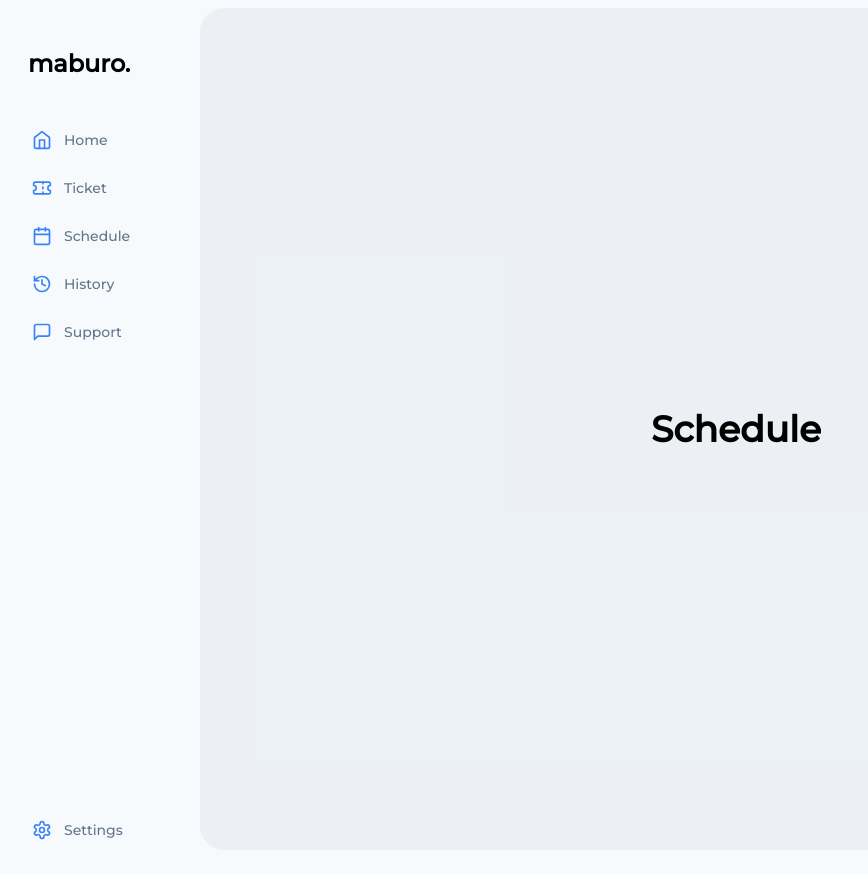
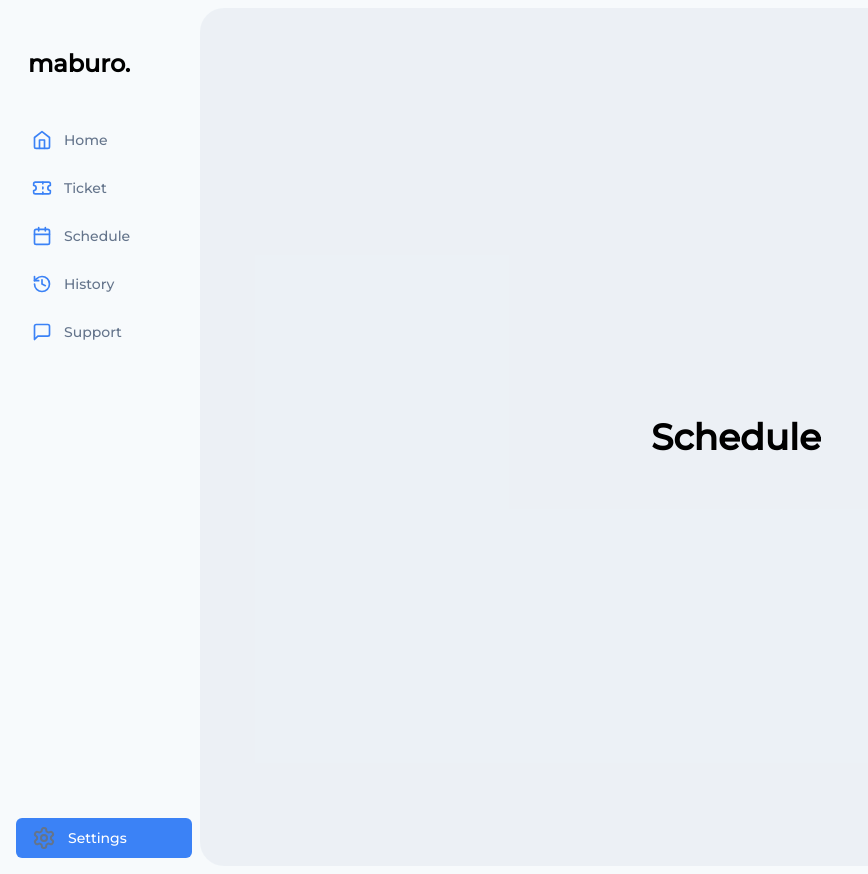
Before and after one commit to kralion/maburo, a React (Vite) app: page /settings in a window 1280 px wide. Shown: the whole page, without its empty margins (0-868 px from the left). Built offline with nearby package versions, Linux system fonts and the light colour scheme.

Commit message:
Update dependencies and navbar component

```diff
--- a/package.json
+++ b/package.json
@@ -25,7 +25,7 @@
     "@radix-ui/react-slot": "^1.0.2",
     "@radix-ui/react-toast": "^1.1.5",
     "class-variance-authority": "^0.7.0",
-    "clsx": "^2.0.0",
+    "clsx": "^2.1.0",
     "date-fns": "^2.30.0",
     "localforage": "^1.10.0",
     "lucide-react": "^0.265.0",
--- /dev/null
+++ b/src/components/navLink.tsx
@@ -0,0 +1,23 @@
+import type { LinkProps } from "react-router-dom";
+import { Link, useMatch, useResolvedPath } from "react-router-dom";
+import { clsx } from "clsx";
+import { Button } from "./ui/button";
+export function CustomNavLink({ children, to, ...props }: LinkProps) {
+  const resolved = useResolvedPath(to);
+
+  return (
+    <Link to={to} {...props}>
+      <Button
+        variant="ghost"
+        className={clsx(
+          "hover:bg-blue-500 flex my-2 justify-start gap-3 active:opacity-70 group w-full text-slate-500 hover:text-white",
+          useMatch(resolved.pathname)
+            ? " text-white group-default:fill-green-500 group-default:text-green-500 bg-blue-500"
+            : "bg-transparent"
+        )}
+      >
+        {children}
+      </Button>
+    </Link>
+  );
+}
--- a/src/components/navbar.tsx
+++ b/src/components/navbar.tsx
@@ -8,6 +8,10 @@ import {
 } from "lucide-react";
 import { Link } from "react-router-dom";
 import { Button } from "./ui/button";
+import { CustomNavLink } from "./navLink";
+import { useMatch, useResolvedPath } from "react-router-dom";
+import clsx from "clsx";
+
 const navLinks = [
   {
     title: "Home",
@@ -37,33 +41,40 @@ const navLinks = [
 ];
 
 export function NavBar() {
+  const resolved = useResolvedPath("/settings");
   return (
     <div className="flex flex-col gap-[450px] w-44 justify-between ">
       <div>
         <p className="font-bold lowercase my-10 px-3 text-2xl">Maburo.</p>
 
         {navLinks.map((link) => (
-          <Link to={link.href}>
-            <Button
-              variant="ghost"
-              className="hover:bg-blue-500 flex my-2 justify-start gap-3 active:opacity-70 group w-full text-slate-500 hover:text-white"
-            >
-              {
-                <link.icon className="h-5 w-5 text-blue-500 group-hover:fill-green-400 group-hover:text-green-400 " />
-              }
-              {link.title}
-            </Button>
-          </Link>
+          <CustomNavLink to={link.href}>
+            <link.icon className="h-5 w-5 text-blue-500 group-hover:fill-green-400 group-hover:text-green-400 " />
+
+            {link.title}
+          </CustomNavLink>
         ))}
       </div>
 
       <Link to="/settings">
         <Button
           variant="ghost"
-          className="hover:bg-blue-500 flex  justify-start gap-3 active:opacity-70 group w-full text-slate-500 hover:text-white"
+          className={clsx(
+            "hover:bg-blue-500 flex my-2 justify-start gap-3 active:opacity-70 group w-full text-slate-500 hover:text-white",
+            useMatch(resolved.pathname)
+              ? " text-white group-default:fill-green-500 group-default:text-green-500 bg-blue-500"
+              : "bg-transparent"
+          )}
         >
           {
-            <LucideSettings className="h-5 w-5 text-blue-500 group-hover:fill-green-400 group-hover:text-green-400 " />
+            <LucideSettings
+              className={clsx(
+                "hover:bg-blue-500 active:opacity-70 text-slate-500 hover:text-white",
+                useMatch(resolved.pathname)
+                  ? "    text-green-400 "
+                  : "bg-transparent"
+              )}
+            />
           }
           Settings
         </Button>
```
Also changed, not shown: 1 other file (tests, documents, lock files or other folders).
